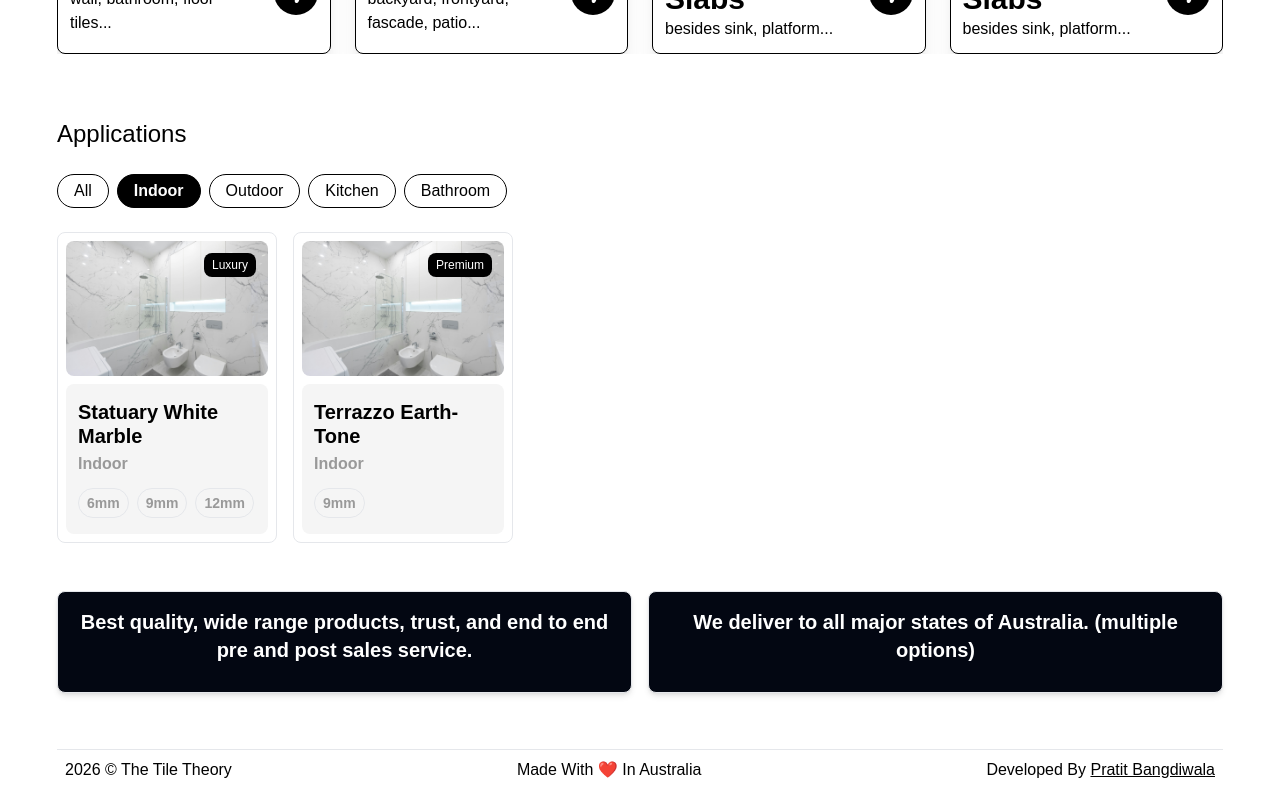
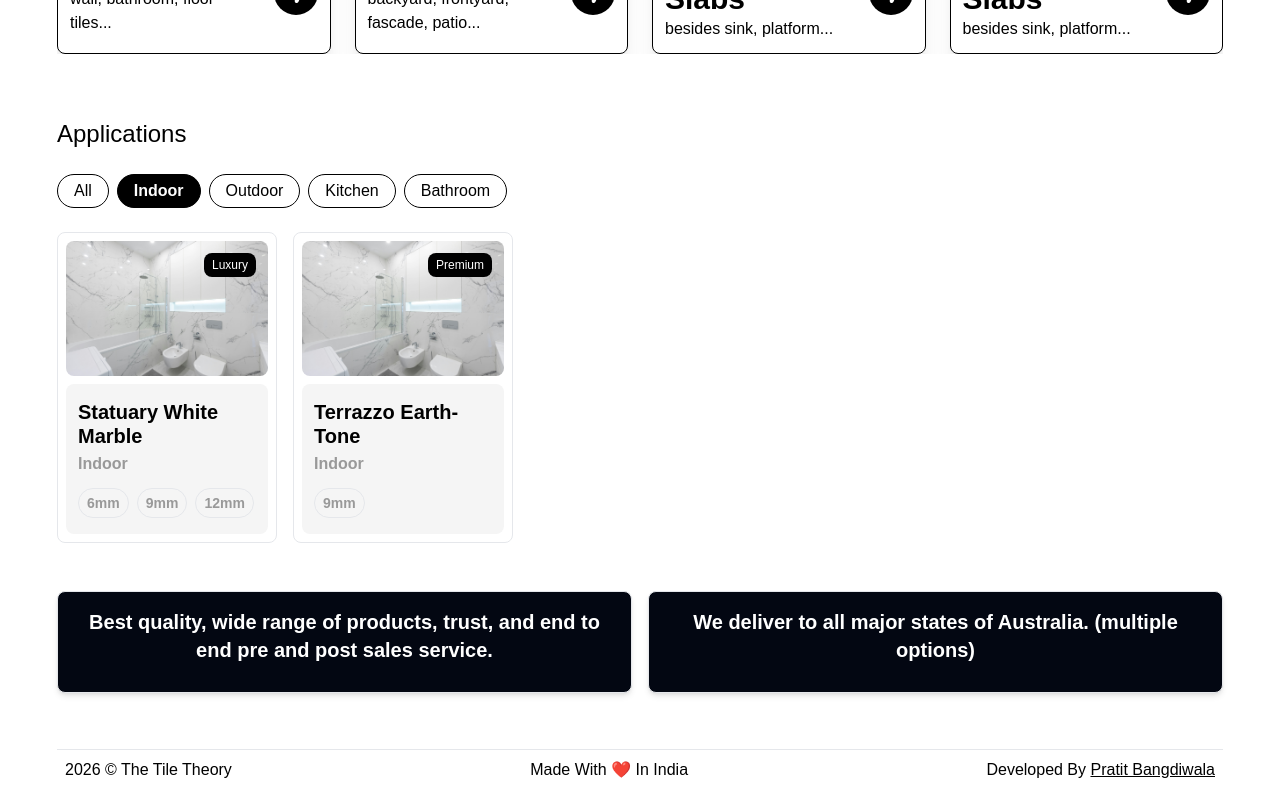
Before and after one commit to Pratitb/the-tile-theory, a React (Vite) app: page / in a window 1280 px wide. Shown: the part 726-1526 px from the top of the page. Built offline with nearby package versions, Linux system fonts and the light colour scheme; a web font is replaced by a local one.

Commit message:
fix: footer copy, btm banner copy

```diff
--- a/src/components/footer.tsx
+++ b/src/components/footer.tsx
@@ -5,7 +5,7 @@ const Footer = () => {
     return (
         <div className='p-2 capitalize flex flex-col items-center gap-1 md:flex-row md:justify-between md:mt-10 md:border-t'>
             <p className='flex'>{`${currentYear}`} &copy; the tile theory</p>
-            <p className=''>made with ❤️ in australia </p>
+            <p className=''>made with ❤️ in india </p>
             <p className=''>developed by <a href="https://pratitcodes.com" target="_blank" className="underline">pratit bangdiwala</a></p>
         </div>
     )
--- a/src/utils/data.tsx
+++ b/src/utils/data.tsx
@@ -94,5 +94,5 @@ export const tileProducts: TileProductKeys[] = [
     }
 ];
 
-export const quoteText = `Best quality, wide range products, trust, and end to end pre and post sales service.`
+export const quoteText = `Best quality, wide range of products, trust, and end to end pre and post sales service.`
 export const quote2Text = `We deliver to all major states of Australia. (multiple options)`
```
